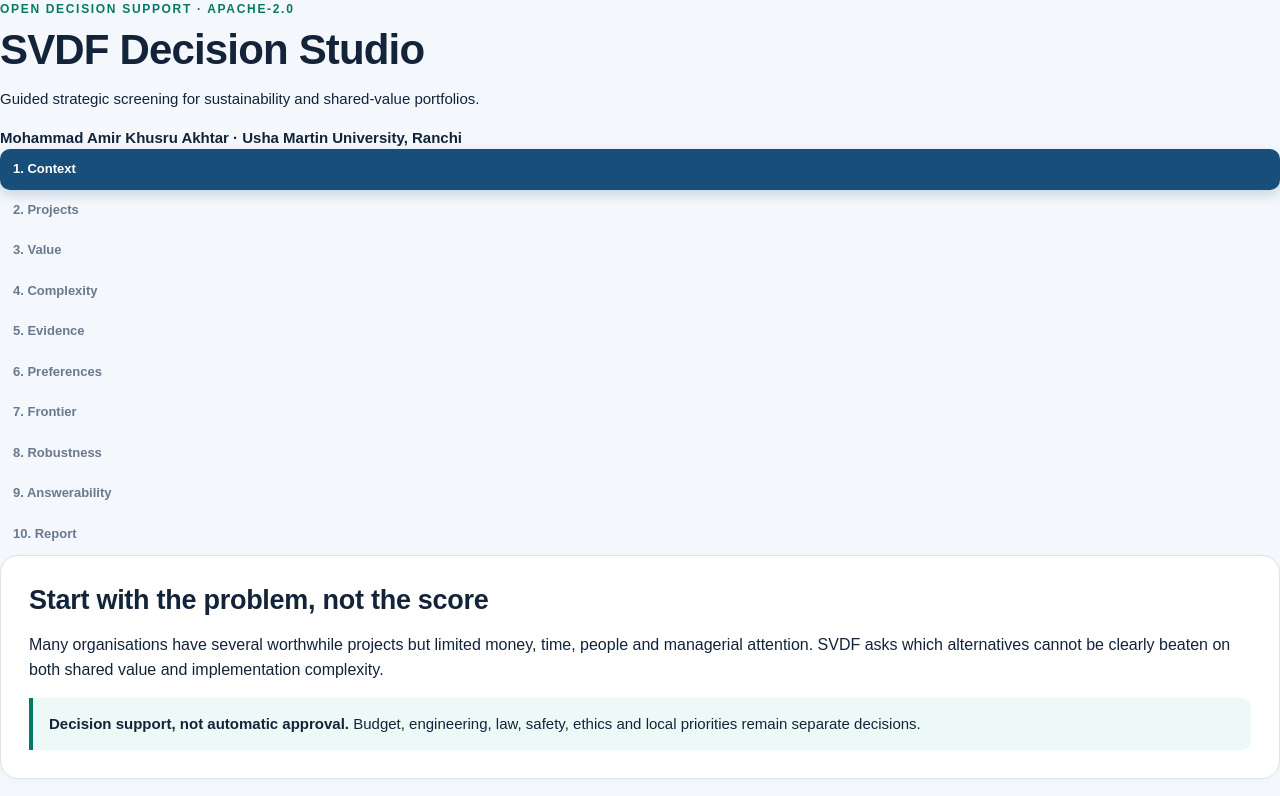
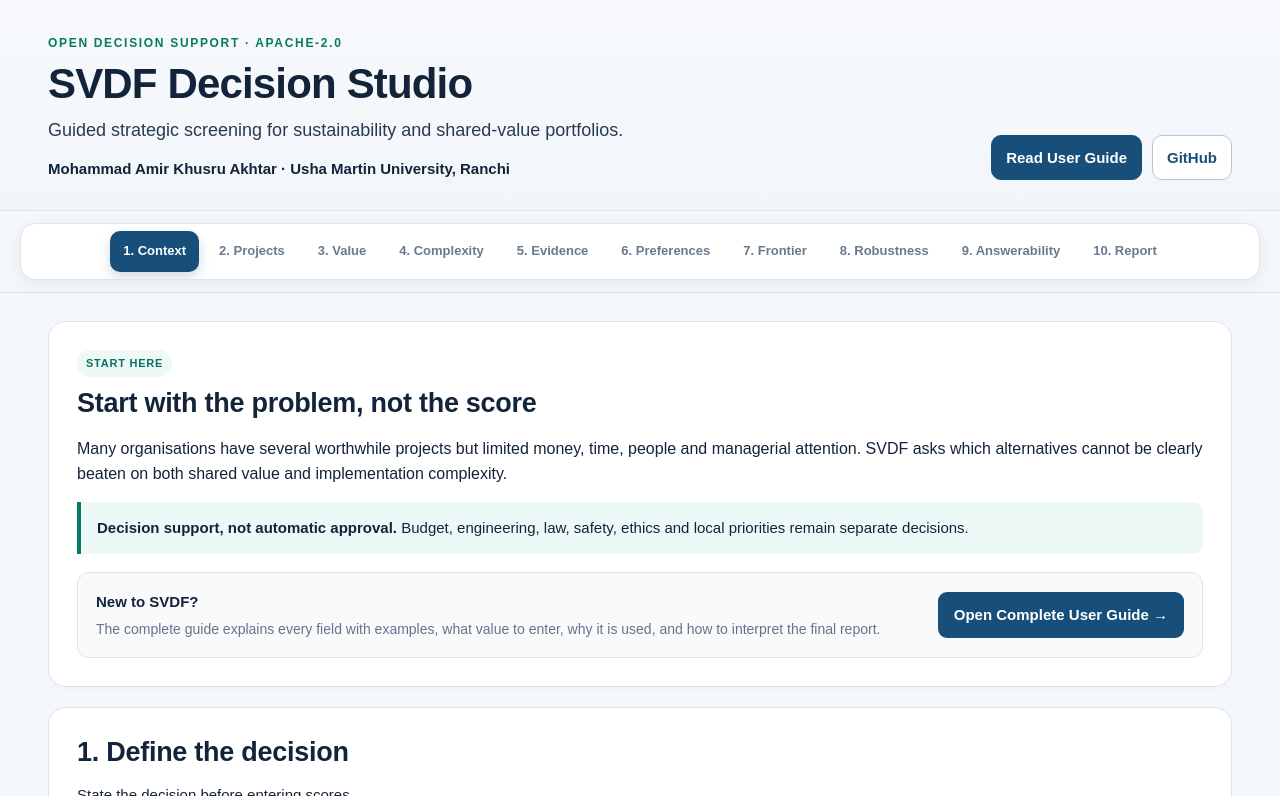
Before and after one commit to Arithmetic-Power-Geometry/SVDF-Decision-Studio, a plain HTML site: page web/index.html in a window 1280 px wide. Shown: the top 796 px of the page. Drawn offline with Linux system fonts and the light colour scheme.

Commit message:
Add files via upload

```diff
--- a/web/index.html
+++ b/web/index.html
@@ -1 +1,100 @@
-<!doctype html><html><head><meta charset="utf-8"><meta name="viewport" content="width=device-width,initial-scale=1"><title>SVDF Decision Studio</title><link rel="stylesheet" href="assets/style.css"></head><body><header><div class="eyebrow">OPEN DECISION SUPPORT · APACHE-2.0</div><h1>SVDF Decision Studio</h1><p>Guided strategic screening for sustainability and shared-value portfolios.</p><div class="author">Mohammad Amir Khusru Akhtar · Usha Martin University, Ranchi</div></header><nav id="steps"></nav><main><section class="intro"><h2>Start with the problem, not the score</h2><p>Many organisations have several worthwhile projects but limited money, time, people and managerial attention. SVDF asks which alternatives cannot be clearly beaten on both shared value and implementation complexity.</p><div class="note"><b>Decision support, not automatic approval.</b> Budget, engineering, law, safety, ethics and local priorities remain separate decisions.</div></section><div id="app"></div><div class="controls"><button id="back">← Back</button><button id="next">Next →</button></div></main><footer>Copyright © 2026 Mohammad Amir Khusru Akhtar · Apache License 2.0 · <a href="https://github.com/Arithmetic-Power-Geometry/SVDF-Decision-Studio">GitHub</a></footer><script src="assets/app.js"></script></body></html>
+<!doctype html>
+<html lang="en">
+<head>
+  <meta charset="utf-8">
+  <meta name="viewport" content="width=device-width, initial-scale=1">
+  <meta name="description" content="SVDF Decision Studio — guided strategic screening for sustainability and shared-value portfolios.">
+  <meta name="theme-color" content="#123b63">
+  <title>SVDF Decision Studio</title>
+  <link rel="stylesheet" href="assets/style.css">
+</head>
+
+<body>
+  <header class="site-header">
+    <div class="header-inner">
+      <div class="header-copy">
+        <div class="eyebrow">OPEN DECISION SUPPORT · APACHE-2.0</div>
+        <h1>SVDF Decision Studio</h1>
+        <p class="tagline">Guided strategic screening for sustainability and shared-value portfolios.</p>
+        <div class="author">Mohammad Amir Khusru Akhtar · Usha Martin University, Ranchi</div>
+      </div>
+
+      <div class="header-actions">
+        <a
+          class="header-link primary-link"
+          href="https://github.com/Arithmetic-Power-Geometry/SVDF-Decision-Studio/blob/main/docs/USER_GUIDE.md"
+          target="_blank"
+          rel="noopener noreferrer">
+          Read User Guide
+        </a>
+        <a
+          class="header-link"
+          href="https://github.com/Arithmetic-Power-Geometry/SVDF-Decision-Studio"
+          target="_blank"
+          rel="noopener noreferrer">
+          GitHub
+        </a>
+      </div>
+    </div>
+  </header>
+
+  <div class="progress-shell" aria-label="SVDF workflow navigation">
+    <nav id="steps" class="progress-nav"></nav>
+  </div>
+
+  <main class="page-shell">
+    <section class="intro">
+      <div class="intro-badge">Start here</div>
+      <h2>Start with the problem, not the score</h2>
+      <p>
+        Many organisations have several worthwhile projects but limited money, time,
+        people and managerial attention. SVDF asks which alternatives cannot be clearly
+        beaten on both shared value and implementation complexity.
+      </p>
+
+      <div class="note">
+        <strong>Decision support, not automatic approval.</strong>
+        Budget, engineering, law, safety, ethics and local priorities remain separate decisions.
+      </div>
+
+      <div class="guide-card">
+        <div>
+          <strong>New to SVDF?</strong>
+          <p>
+            The complete guide explains every field with examples, what value to enter,
+            why it is used, and how to interpret the final report.
+          </p>
+        </div>
+        <a
+          class="guide-button"
+          href="https://github.com/Arithmetic-Power-Geometry/SVDF-Decision-Studio/blob/main/docs/USER_GUIDE.md"
+          target="_blank"
+          rel="noopener noreferrer">
+          Open Complete User Guide →
+        </a>
+      </div>
+    </section>
+
+    <div id="app" aria-live="polite"></div>
+
+    <div class="controls">
+      <button id="back" class="secondary" type="button">← Back</button>
+      <div class="control-hint">Your entries stay in this browser while you move through the 10 steps.</div>
+      <button id="next" type="button">Next →</button>
+    </div>
+  </main>
+
+  <footer>
+    <div>
+      Copyright © 2026 Mohammad Amir Khusru Akhtar · Apache License 2.0
+    </div>
+    <div class="footer-links">
+      <a href="https://github.com/Arithmetic-Power-Geometry/SVDF-Decision-Studio" target="_blank" rel="noopener noreferrer">GitHub</a>
+      <span>·</span>
+      <a href="https://github.com/Arithmetic-Power-Geometry/SVDF-Decision-Studio/blob/main/docs/USER_GUIDE.md" target="_blank" rel="noopener noreferrer">User Guide</a>
+    </div>
+  </footer>
+
+  <script src="assets/app.js"></script>
+</body>
+</html>
```
